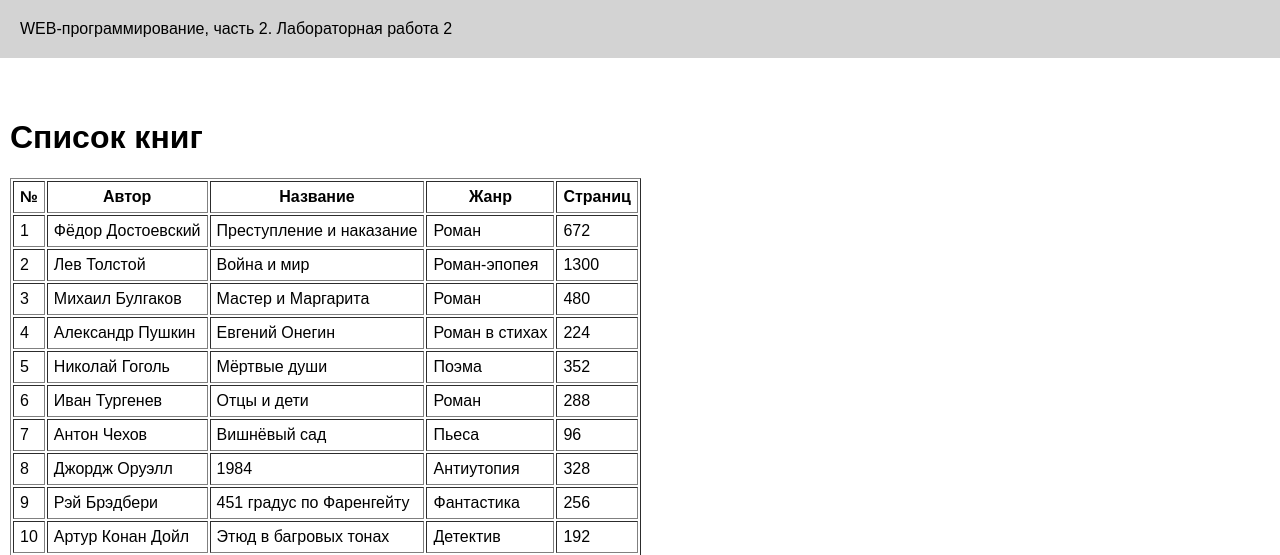
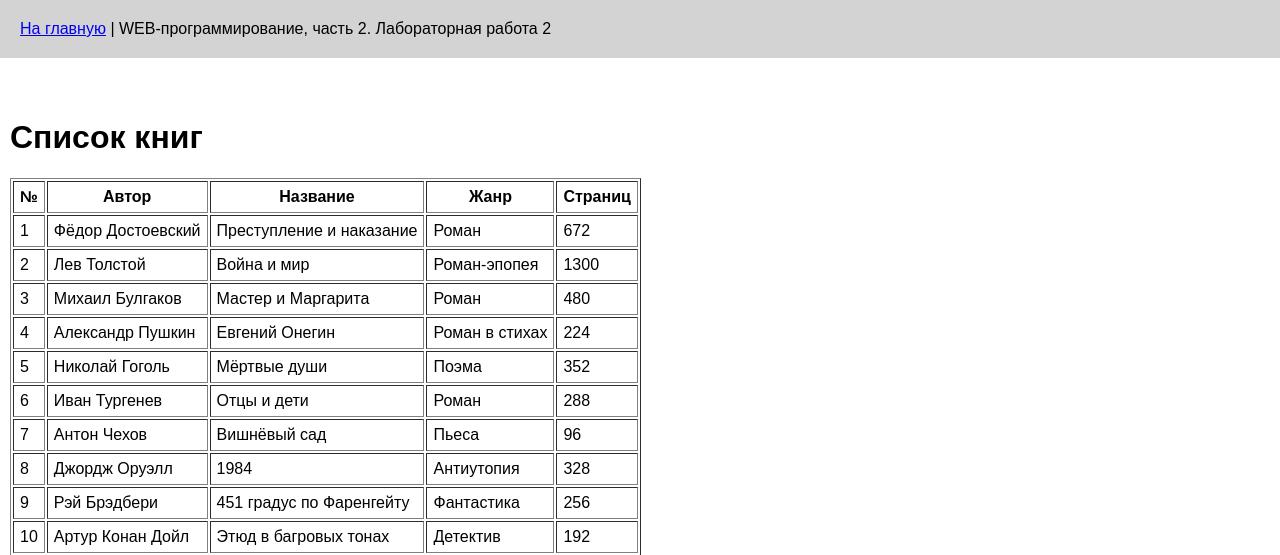
Before and after one commit to PepeMEOW/WEBKA2, a Flask app: page /lab2/books in a window 1280 px wide. Shown: the top 555 px of the page. Run offline with Flask 3, Linux system fonts and the light colour scheme.

Commit message:
Фавиконка

```diff
--- a/templates/base.html
+++ b/templates/base.html
@@ -5,9 +5,12 @@
     <meta name="viewport" content="width=device-width, initial-scale=1.0">
     <title>Соловьев Алексей. {% block lab %}{% endblock %}</title>
     <link rel="stylesheet" href="{{ url_for('static', filename='main.css') }}">
+    <link rel="icon" type="image/x-icon" href="{{ url_for('static', filename='photo_5404427876674773272_x.jpg') }}">
+
 </head>
 <body>
     <header>
+       <a href="/">На главную</a> |
         WEB-программирование, часть 2. {{ self.lab() }}
     </header>
 
```
